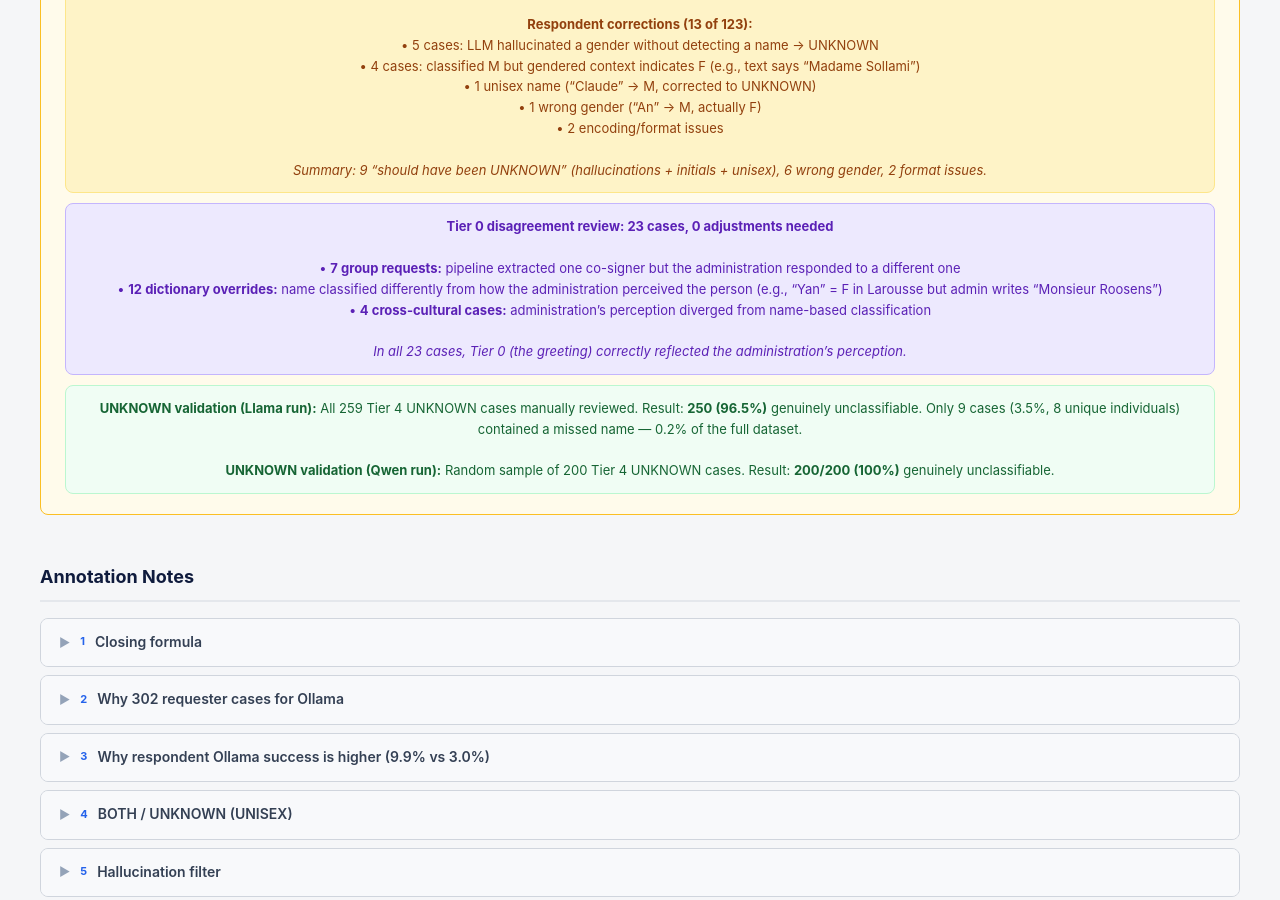
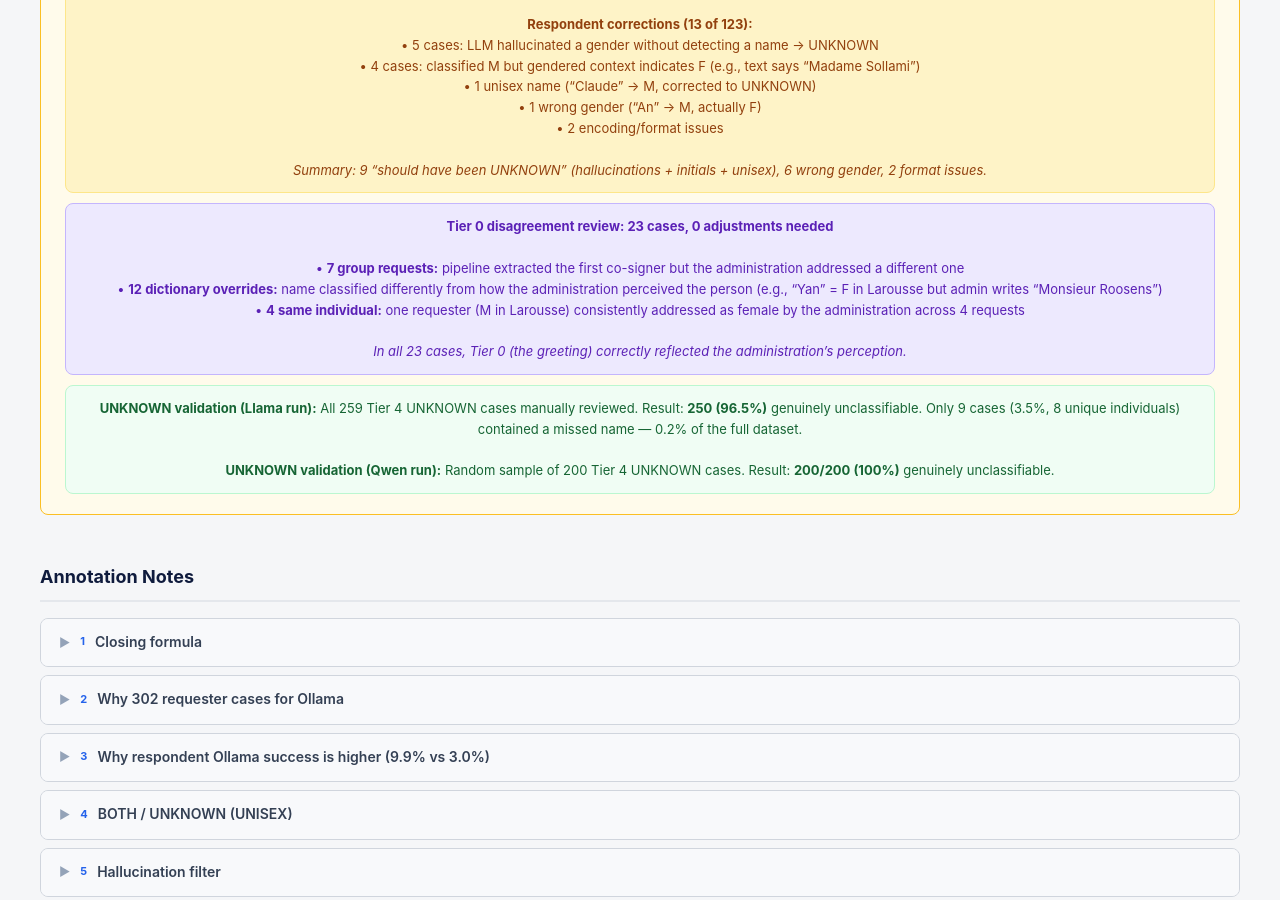
Before and after one commit to eqenrico-hub/eqenrico-hub.github.io, a Jekyll site: the page pipeline.html, which Jekyll copies as it is, in a window 1280 px wide and 900 px high, scrolled down 4767 px. Built offline with Jekyll 4.4.1, drawn with Linux system fonts in a browser that asks for light colours.

Commit message:
Fix misleading wording in Tier 0 disagreement descriptions
- "extracted the wrong co-signer" → "extracted the first co-signer
  but the admin addressed a different one" (not a pipeline error)
- "4 cross-cultural cases" → specific: same individual (M in
  Larousse) consistently addressed as F by administration
- Updated in both pipeline.html and pipeline-animated.html

Co-Authored-By: Claude Opus 4.6 (1M context) <noreply@anthropic.com>

```diff
--- a/pipeline-animated.html
+++ b/pipeline-animated.html
@@ -715,7 +715,7 @@ Jean Dupont</div></div>
     <div class="cascade-row tier-4 hit"><span class="cascade-label">Tier 4: LLM</span> <span>Ollama analyzes text&hellip;</span> <span class="cascade-status" style="color:#854d0e;">&#x26A0; UNKNOWN</span></div>
   </div>
 
-  <div class="side-note anim">Tier 0 takes precedence because it reflects the administration&rsquo;s direct perception of the requester&rsquo;s gender &mdash; the signal that drives the bureaucratic behavior under study. The response text is first cleaned of platform boilerplate before greeting detection; only the first line is then scanned (precision over recall). Tiers 1&ndash;3 still run for audit purposes. Tier 0 resolved 1,339 requester cases (77 with no name, 74 unisex, 23 disagreements with dictionaries &mdash; breakdown: 7 group requests, 12 dictionary overrides, 4 cross-cultural). Tier 4 (LLM) uses temperature=0 and seed=42 for near-deterministic results; all its M/F outputs are flagged for manual review.</div>
+  <div class="side-note anim">Tier 0 takes precedence because it reflects the administration&rsquo;s direct perception of the requester&rsquo;s gender &mdash; the signal that drives the bureaucratic behavior under study. The response text is first cleaned of platform boilerplate before greeting detection; only the first line is then scanned (precision over recall). Tiers 1&ndash;3 still run for audit purposes. Tier 0 resolved 1,339 requester cases (77 with no name, 74 unisex, 23 disagreements with dictionaries &mdash; breakdown: 7 group requests, 12 dictionary overrides, 4 same-individual perception divergence). Tier 4 (LLM) uses temperature=0 and seed=42 for near-deterministic results; all its M/F outputs are flagged for manual review.</div>
 </div>
 
 <!-- ══════════════ STEP 10: TIER 4 LLM ══════════════ -->
@@ -1048,9 +1048,9 @@ secretariat@rebecq.be
   <div class="card anim" style="border-left:4px solid #7c3aed;margin-top:12px;">
     <div style="font-size:14px;line-height:1.8;">
       <strong style="color:#5b21b6;">Tier 0 disagreement review: 23 cases, 0 adjustments</strong><br>
-      &bull; <strong>7</strong> group requests (pipeline extracted wrong co-signer)<br>
+      &bull; <strong>7</strong> group requests (first co-signer extracted but admin addressed a different one)<br>
       &bull; <strong>12</strong> dictionary overrides (e.g., &ldquo;Yan&rdquo; = F in Larousse but admin writes &ldquo;Monsieur Roosens&rdquo;)<br>
-      &bull; <strong>4</strong> cross-cultural cases<br>
+      &bull; <strong>4</strong> same individual (M in Larousse) consistently addressed as F by the administration<br>
       <em style="font-size:13px;color:#475467;">In all 23 cases, the greeting correctly reflected the administration&rsquo;s perception.</em>
     </div>
   </div>
--- a/pipeline.html
+++ b/pipeline.html
@@ -1029,9 +1029,9 @@
 
       <div style="margin-top:10px;padding:12px 16px;background:#ede9fe;border:1px solid #c4b5fd;border-radius:8px;font-size:13px;color:#5b21b6;">
         <strong>Tier 0 disagreement review: 23 cases, 0 adjustments needed</strong><br><br>
-        &bull; <strong>7 group requests:</strong> pipeline extracted one co-signer but the administration responded to a different one<br>
+        &bull; <strong>7 group requests:</strong> pipeline extracted the first co-signer but the administration addressed a different one<br>
         &bull; <strong>12 dictionary overrides:</strong> name classified differently from how the administration perceived the person (e.g., &ldquo;Yan&rdquo; = F in Larousse but admin writes &ldquo;Monsieur Roosens&rdquo;)<br>
-        &bull; <strong>4 cross-cultural cases:</strong> administration&rsquo;s perception diverged from name-based classification<br><br>
+        &bull; <strong>4 same individual:</strong> one requester (M in Larousse) consistently addressed as female by the administration across 4 requests<br><br>
         <em>In all 23 cases, Tier 0 (the greeting) correctly reflected the administration&rsquo;s perception.</em>
       </div>
 
@@ -1159,7 +1159,7 @@ Signature zone:
         <sup>6</sup> Why only 155 cases need review
       </div>
       <div class="anno-body">
-        Tiers 1&ndash;3 are deterministic dictionary lookups &mdash; same input always gives same output, no review needed. Only Tier 4 (LLM) is probabilistic, so ALL 132 of its M/F outputs (9 requester + 123 respondent) are flagged for human verification. Of these, <strong>17 were corrected (13% error rate)</strong>: 9 cases where the LLM should have returned UNKNOWN (hallucinations, initials-only, unisex names), 6 wrong gender assignments, and 2 encoding/format issues. Additionally, 23 Tier 0 disagreements (where the response greeting diverges from dictionary classification) were manually reviewed &mdash; breakdown: 7 group requests (wrong co-signer extracted), 12 dictionary overrides, 4 cross-cultural cases. In all 23, the greeting correctly reflected perceived gender; no adjustments needed. Total: 155 cases reviewed. UNKNOWN cases validated separately: 259 from Llama run (96.5% genuinely unclassifiable), 200-sample from Qwen run (100% genuinely unclassifiable).
+        Tiers 1&ndash;3 are deterministic dictionary lookups &mdash; same input always gives same output, no review needed. Only Tier 4 (LLM) is probabilistic, so ALL 132 of its M/F outputs (9 requester + 123 respondent) are flagged for human verification. Of these, <strong>17 were corrected (13% error rate)</strong>: 9 cases where the LLM should have returned UNKNOWN (hallucinations, initials-only, unisex names), 6 wrong gender assignments, and 2 encoding/format issues. Additionally, 23 Tier 0 disagreements (where the response greeting diverges from dictionary classification) were manually reviewed &mdash; breakdown: 7 group requests (first co-signer extracted but admin addressed a different one), 12 dictionary overrides, 4 same individual addressed as opposite gender. In all 23, the greeting correctly reflected perceived gender; no adjustments needed. Total: 155 cases reviewed. UNKNOWN cases validated separately: 259 from Llama run (96.5% genuinely unclassifiable), 200-sample from Qwen run (100% genuinely unclassifiable).
       </div>
     </div>
 
```
